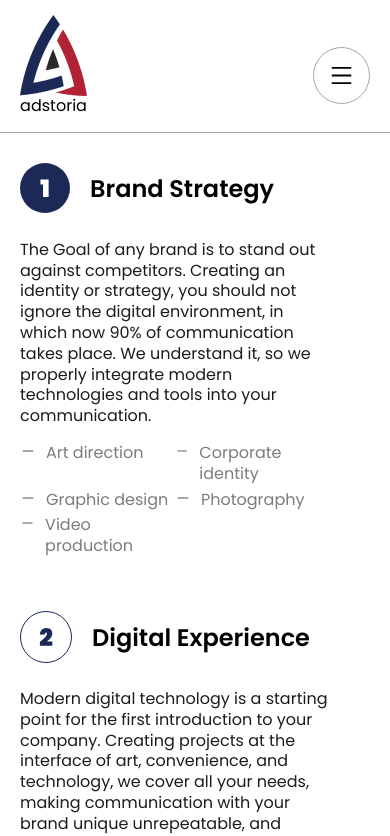
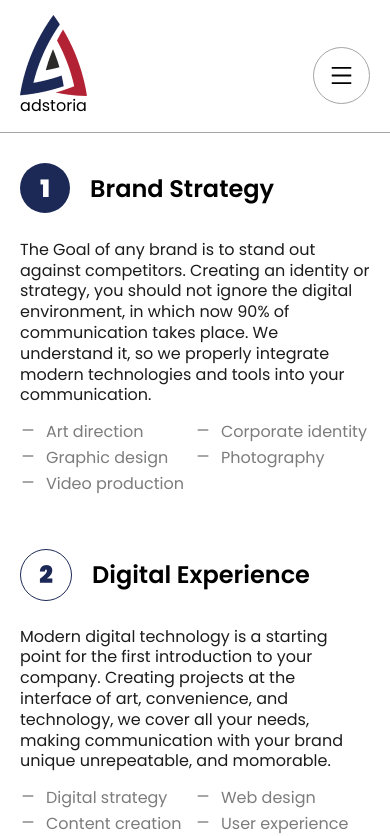
Before and after one commit to amar23456/adstoriav2, a React (Create React App) app: page /services in a window 390 px wide. Shown: the top 836 px of the page. Built offline with nearby package versions, Linux system fonts and the light colour scheme.

Commit message:
fxing mobile

```diff
--- a/src/assets/styles/_global.scss
+++ b/src/assets/styles/_global.scss
@@ -57,7 +57,7 @@
 
     &--item {
         padding: 20px;
-        width: calc(100% - 80px);
+        width: calc(100% - 40px);
 
         &--top {
             display: flex;
--- a/src/style.css
+++ b/src/style.css
@@ -930,7 +930,7 @@ button:hover {
 
 .main_services--item {
   padding: 20px;
-  width: calc(100% - 80px);
+  width: calc(100% - 40px);
 }
 
 .main_services--item--top {
```
